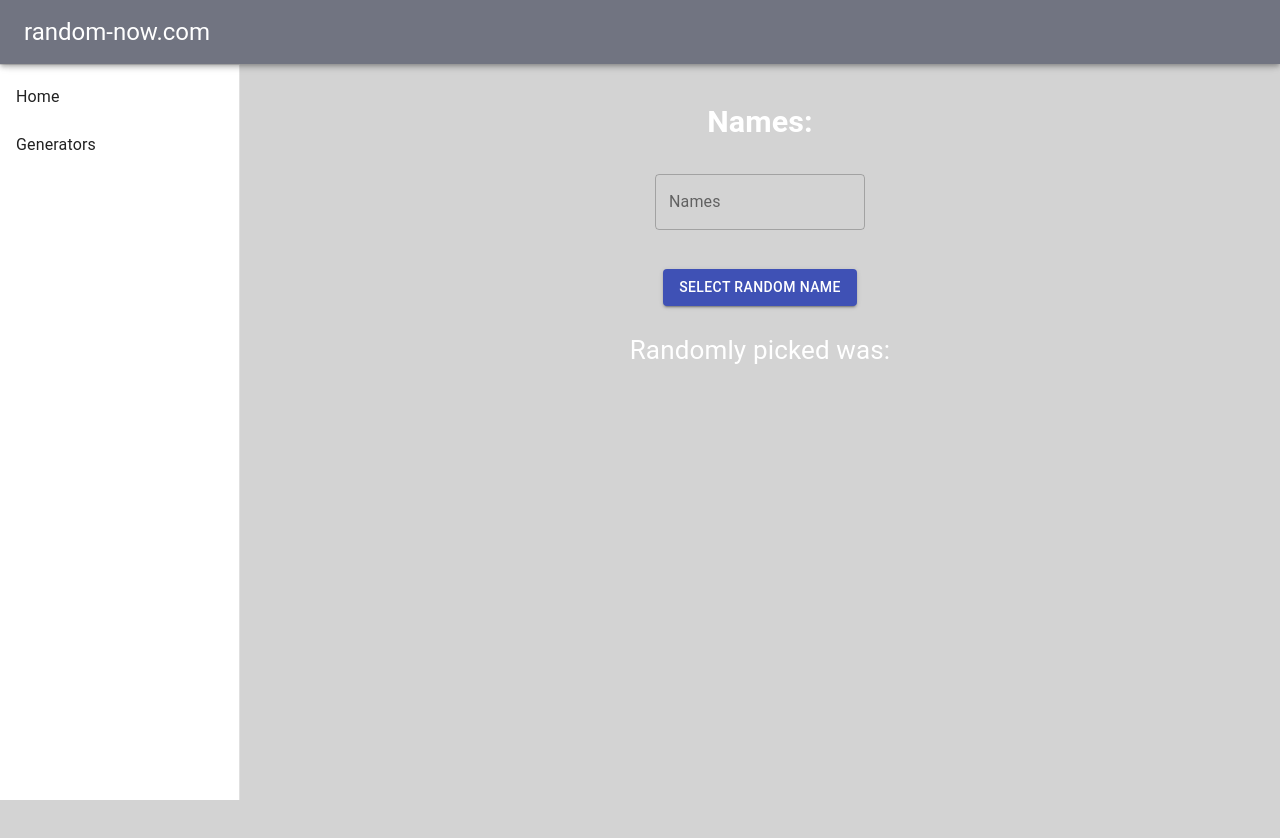
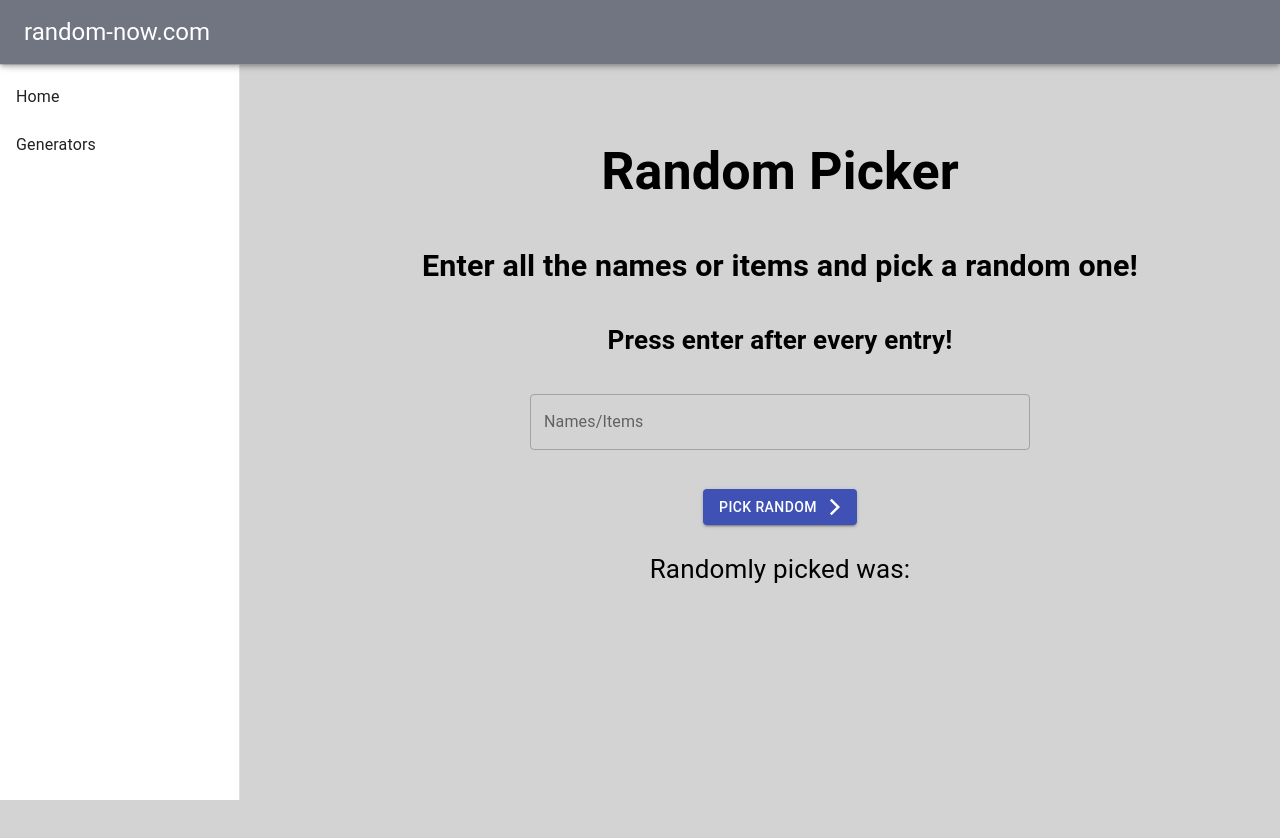
Before and after one commit to webzufallsgenerator/webzufallsgenerator.github.io, a React (Create React App) app: page /generators/picker in a window 1280 px wide. Shown: the top 838 px of the page. Built offline with nearby package versions, Linux system fonts and the light colour scheme.

Commit message:
update RandomPicker

```diff
--- a/src/App.css
+++ b/src/App.css
@@ -21,7 +21,7 @@
   align-items: center;
   justify-content: left;
   font-size: calc(10px + 2vmin);
-  color: white;
+  color: black;
   margin-top: 50px;
 }
 
--- a/src/App.js
+++ b/src/App.js
@@ -11,10 +11,10 @@ const drawerWidth = 240
   const useStyles = makeStyles((theme) => ({
     content: {
         [theme.breakpoints.up('sm')]: {
-            marginLeft: drawerWidth
+            marginLeft: drawerWidth + 40
         },
         flexShrink: 0,
-        padding: 20
+        padding: 50
     // padding: theme.spacing(3),
     },
   }));
--- a/src/components/Form.js
+++ b/src/components/Form.js
@@ -2,6 +2,7 @@ import React from 'react'
 import '../App.css'
 import Button from '@material-ui/core/Button'
 import TextField from '@material-ui/core/TextField';
+import { ArrowForwardIos } from '@material-ui/icons';
 
 
 function Form(props) {
@@ -9,19 +10,21 @@ function Form(props) {
 
     return(
         <div>
-            <h3>Names:</h3>
             <form onSubmit={props.handleSubmit}>
                 <TextField
                     multiline id="outlined-textarea"
-                    label="Names"
-                    placeholder="Enter all the names here"
+                    label="Names/Items"
+                    placeholder="Enter all the names/items here"
                     variant="outlined"
                     value={props.data.names}
-                    onChange={props.handleChange}/>
+                    onChange={props.handleChange}
+
+                    style = {{width: 500}}
+                    />
                 <br/>
                 <br/>
-                <Button type= "submit" variant="contained" color="primary">
-                    Select random name
+                <Button type= "submit" variant="contained" color="primary" endIcon={<ArrowForwardIos />}>
+                    Pick random
                 </Button>
 
             </form>
--- a/src/components/Home.js
+++ b/src/components/Home.js
@@ -1,13 +1,11 @@
 import { Button } from '@material-ui/core'
-import ArrowForward from '@material-ui/icons/ArrowForward'
+import { ArrowForwardIos } from '@material-ui/icons'
 import React from 'react'
 import MetaTags from 'react-meta-tags'
 
 function Home() {
 
-    const styles = {
-        color: 'black',
-    }
+
 
     return(
         <div>
@@ -16,11 +14,15 @@ function Home() {
                 <meta name="description" content="Pick random winners. Generate random groups. Get started now for free!" />
           </MetaTags>
                 <div>
-                    <h1 style={styles}>random-now.com</h1>
+                    <h1>random-now.com</h1>
                     <h3>Welcome to random-now.com! Select a random generator and get started now!</h3>
-                    <Button variant="contained" size="large" color="primary" href="/generators/picker" endIcon={<ArrowForward />}>
+                    <Button variant="contained" size="large" color="primary" href="/generators/picker" endIcon={<ArrowForwardIos />}>
                         Random Picker
                     </Button>
+                    <br />
+                    <br />
+                    <br />
+                    <h5>More random generators are coming soon!</h5>
                 </div>
         </div>
     )
--- a/src/components/RandomPicker.js
+++ b/src/components/RandomPicker.js
@@ -53,13 +53,17 @@ class RandomPicker extends Component {
     }
 
     return(
-        <div>
+        <div >
+            <h1>Random Picker</h1>
+            <h3>Enter all the names or items and pick a random one!</h3>
+            <h4>Press enter after every entry!</h4>
             <Form
                 handleChange={this.handleChange}
                 handleSubmit={this.handleSubmit}
                 data={this.state}
             />
-            <p>Randomly picked was: {randomName}</p>
+            <p style = {{marginBottom: 0}}>Randomly picked was:</p>
+            <b style = {{marginTop: 0}}>{randomName}</b>
         </div>
     )
   }
```
Also changed, not shown: 6 other files (tests, documents, lock files or other folders).
